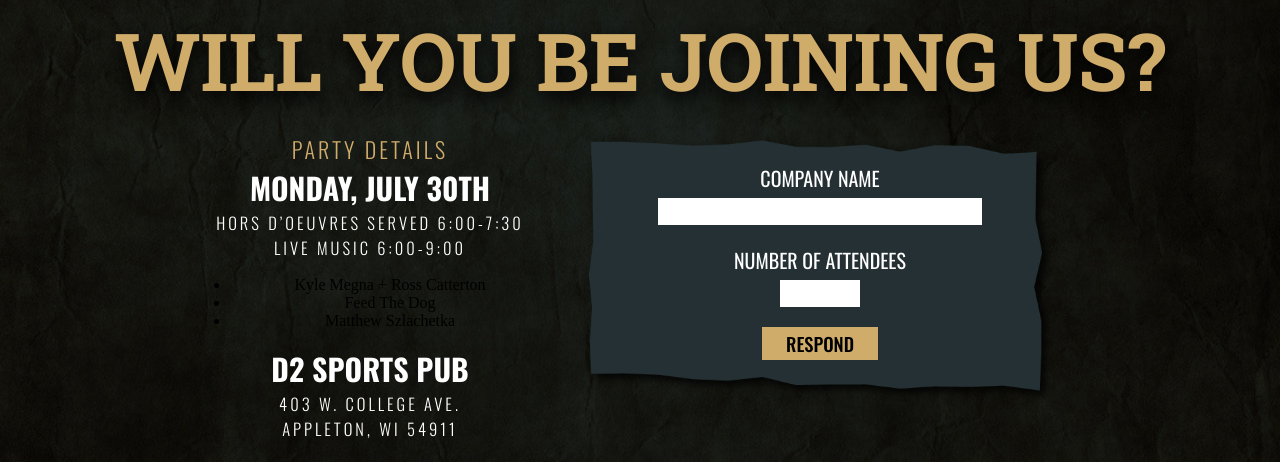
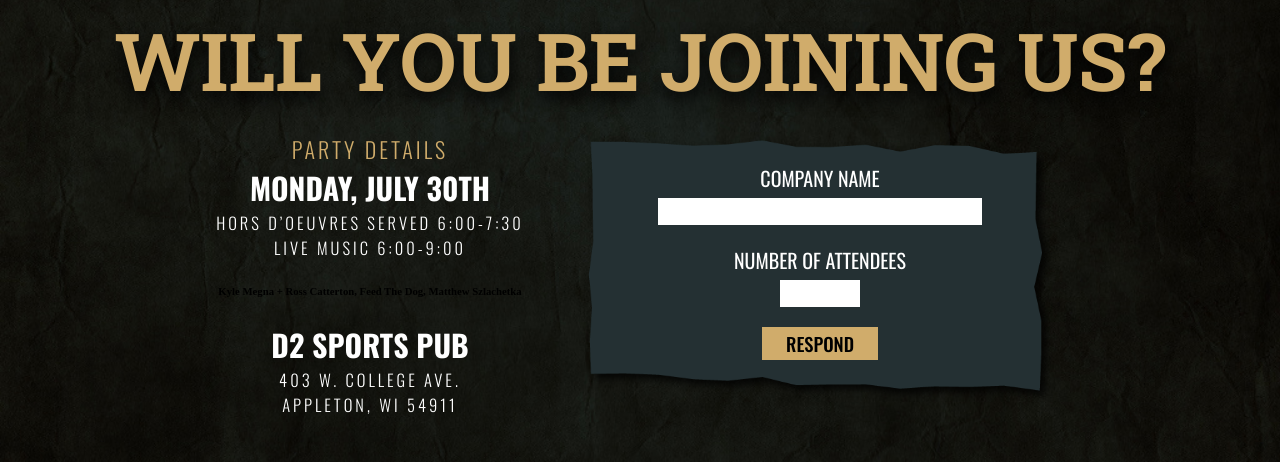
Before and after one commit to tundraland/tundraland.github.io, a plain HTML site: page index.html in a window 1280 px wide. Shown: the part 338-800 px from the top of the page. Drawn offline with nearby package versions, Linux system fonts and the light colour scheme.

Commit message:
Update index.html

```diff
--- a/index.html
+++ b/index.html
@@ -27,11 +27,7 @@
             <h3>Monday, July 30th</h3>
             <h5 class="small">Hors d’oeuvres served 6:00-7:30</h5>
             <h5 class="small">Live Music 6:00-9:00</h5>
-            <ul class="artists">
-              <li>Kyle Megna + Ross Catterton</li>
-              <li>Feed The Dog</li>
-              <li>Matthew Szlachetka</li>
-            </ul>
+            <h6>Kyle Megna + Ross Catterton, Feed The Dog, Matthew Szlachetka</h6>
             <h3>D2 Sports Pub</h3>
             <h5>403 W. College Ave.</h5>
             <h5>Appleton, WI 54911</h5>
```
